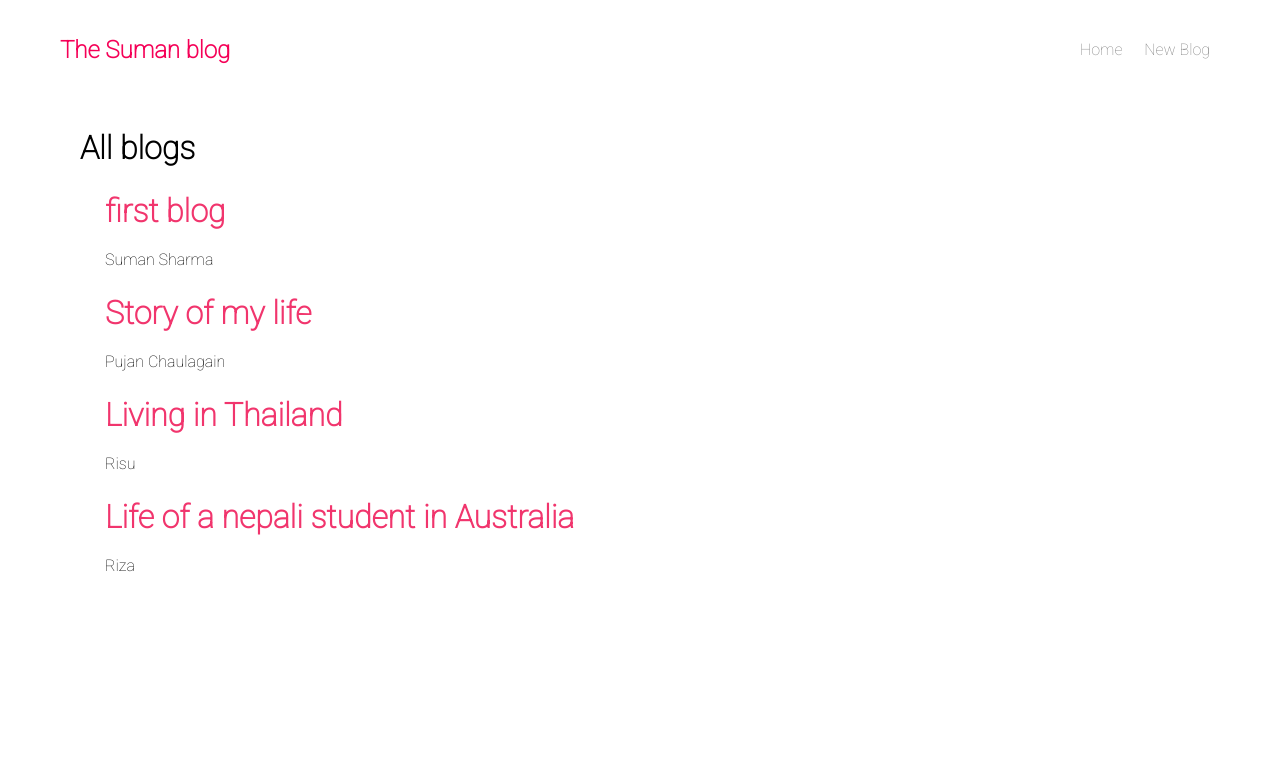
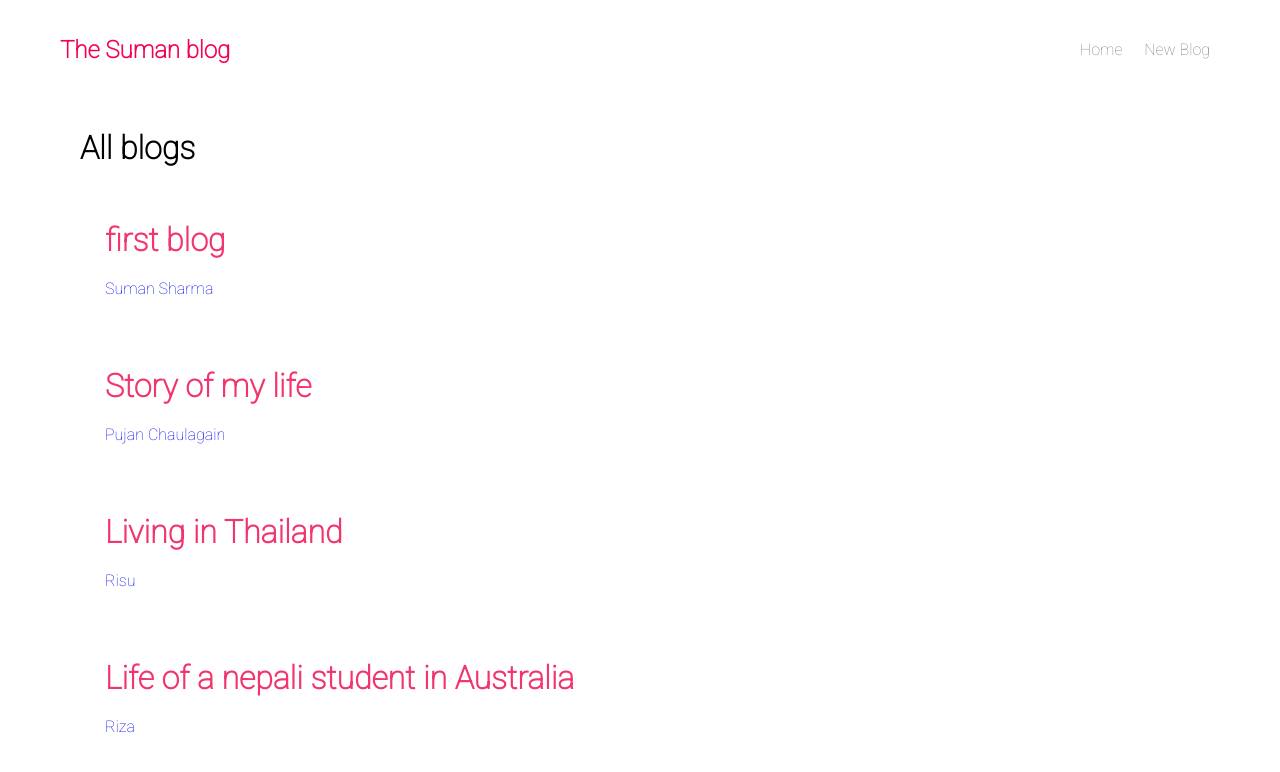
Before and after one commit to sumansharma01/react, a React (Create React App) app: page / in a window 1280 px wide. Shown: the top 772 px of the page. Built offline with nearby package versions, Linux system fonts and the light colour scheme; data requests are answered from the project's data file.

Commit message:
reusing custom hook

```diff
--- a/src/BlogDetails.js
+++ b/src/BlogDetails.js
@@ -1,10 +1,22 @@
 import { useParams } from "react-router-dom";
+import useFetch from "./useFetch";
 
 const BlogDetails = () => {
     const {id}=useParams();
+    const {data:blog,isLoading,error}=useFetch(`http://localhost:8000/blogs/${id}`);
     return (
         <div className="blog-details">
             <h2>Blog detail-{id}</h2>
+            {isLoading && <div>Loading...</div>}
+            {error && <div>{error}</div>}
+
+            {blog && <div className="individual-blog">
+                <h3>{blog.title}</h3>
+                <p>{blog.author}</p>
+
+            </div>}
+
+
         </div>
      );
 }
--- a/src/BlogList.js
+++ b/src/BlogList.js
@@ -1,3 +1,5 @@
+import { NavLink } from "react-router-dom";
+
 const BlogList = ({blogs,title}) => {
 
     return (
@@ -5,11 +7,13 @@ const BlogList = ({blogs,title}) => {
             <h1>{title}</h1>
                 {
                blogs.map((blog)=>(
+                   <NavLink to={`/blogs/${blog.id}`}>
                     <div className="blog-preview" key={blog.id}>
                         <h1>{blog.title}</h1>
                         <p>{blog.author}</p>
 
                     </div>
+                    </NavLink>
                ))
             }
         </div>
--- a/src/index.css
+++ b/src/index.css
@@ -41,3 +41,7 @@
 .blog-preview:hover{
     box-shadow: 1px 3px 5px rgba(0,0,0,0.1);
 }
+
+.blog-list a{
+    text-decoration: none;
+}
--- a/src/useFetch.js
+++ b/src/useFetch.js
@@ -32,7 +32,7 @@ const useFetch = (url) => {
                     setError(err.message)};
                 }
 
-            )},1000);
+            )},0);
 
 
             //cleanup function
```
